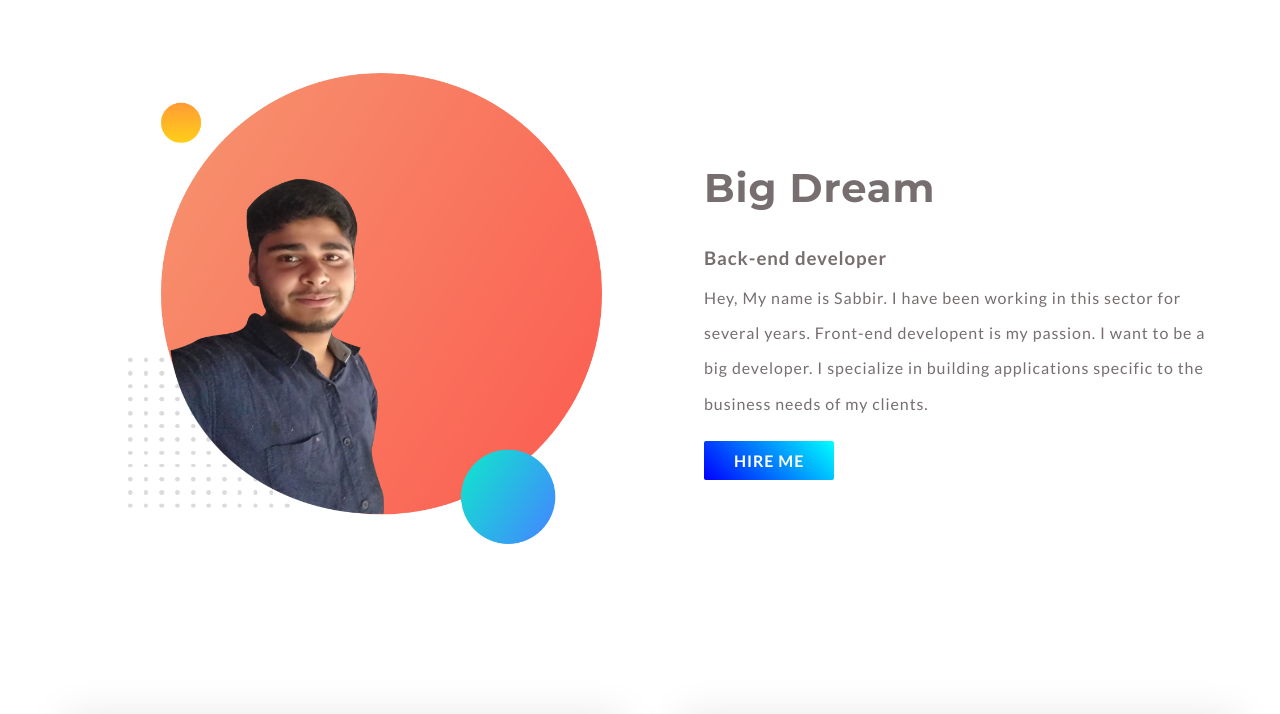
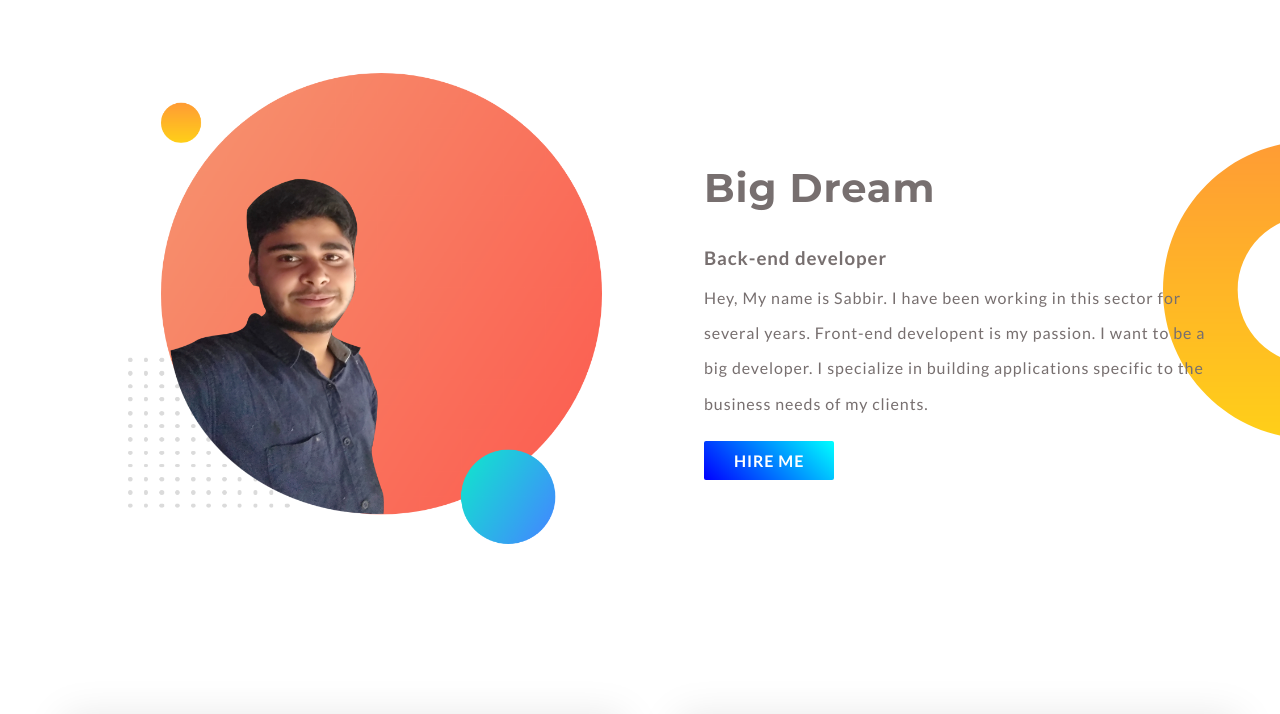
Before and after one commit to sabbirm174/simple-portfolio, a plain HTML site: page index.html in a window 1280 px wide. Shown: the part 709-1423 px from the top of the page. Drawn offline with Linux system fonts and the light colour scheme.

Commit message:
Update 3

```diff
--- a/index.html
+++ b/index.html
@@ -12,7 +12,7 @@
         <link rel="stylesheet" href="style.css">
     </head>
     <body>
-        <section class="top-section all-center">
+        <section class="bg1 all-center">
             <div class="equal-width">
                 <h2>Welcome to</h2>
                 <h2 class="small-h2"><span class="c-orange">Sabbir </span> web portfolio</h2>
@@ -27,7 +27,7 @@
                 <img src="images/sabbir1.png" alt="">
             </div>
         </section>
-        <section class="all-center">
+        <section class="bg2 all-center">
             <div class="equal-width">
                 <img src="images/sabbir2.png" alt="">
             </div>
--- a/style.css
+++ b/style.css
@@ -30,9 +30,14 @@ p{
     line-height: 35.2px;
     letter-spacing: 1;
 }
-.top-section{
+.bg1{
     background-image: url(images/top-banner.png);
     background-repeat: no-repeat;
+}
+.bg2{
+    background-image: url(images/dream-bg.png);
+    background-repeat: no-repeat;
+    background-position: right;
 }
 
 .all-center{
```
